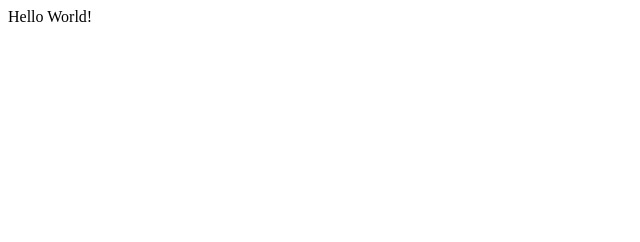
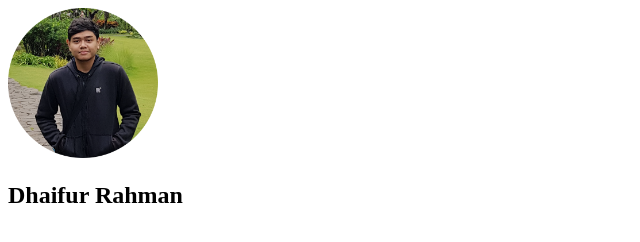
Before and after one commit to dhaifur/my-repo-from-remote, a plain HTML site: page index.html in a window 1280 px wide. Shown: the whole page, without its empty margins (0-640 px from the left). Drawn offline with Linux system fonts and the light colour scheme; files whose address does not match are found by name.

Commit message:
Changed Hello world with img and h2 to display simple profile data. Image file added in the folder images and uses as resource in the img element in index.html file

```diff
--- a/index.html
+++ b/index.html
@@ -4,6 +4,9 @@
         <title> </title>
     </head>
     <body>
-        Hello World!
+        <div>
+            <img src="D:\Bangkit\WebProjects\MyNewProject\images\dave.png" alt="" height="150px" width="150px">
+            <h2>Dhaifur Rahman</h2>
+        </div>
     </body>
 </html>
```
Also changed, not shown: images/dave.png (added).
